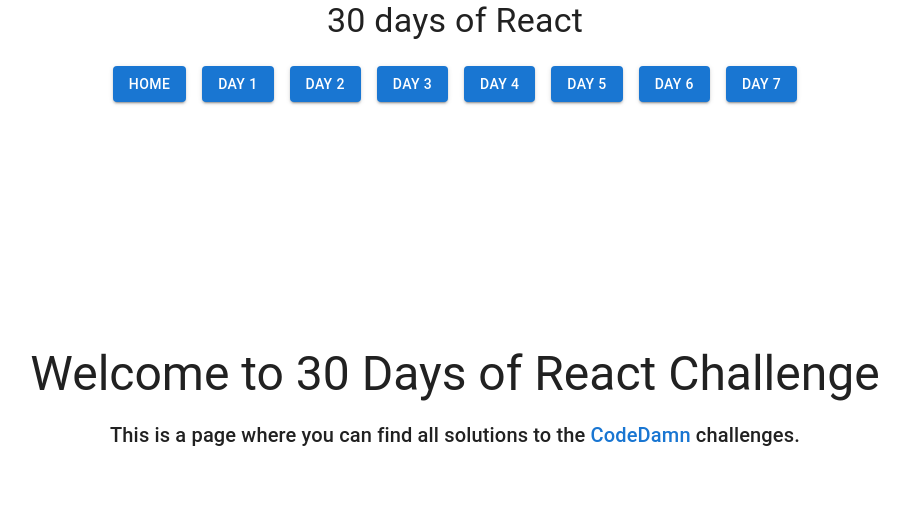
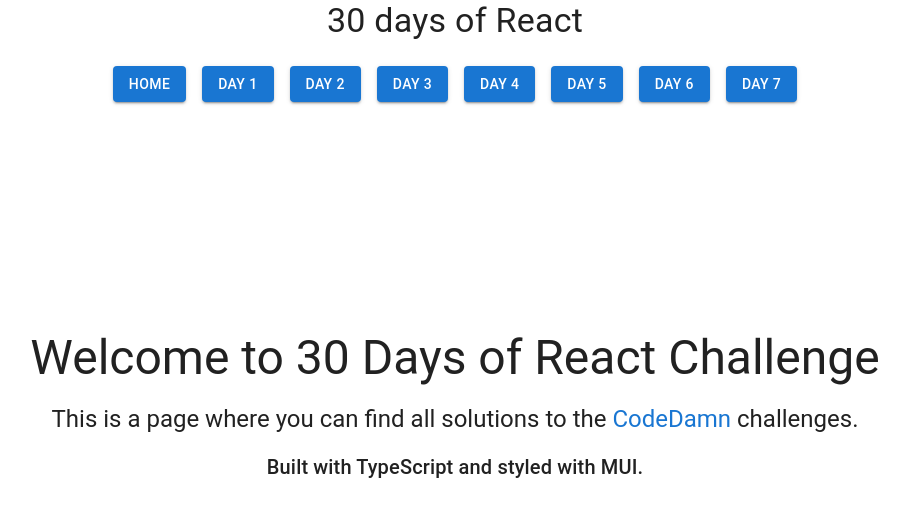
Before and after one commit to Cema2019/codedamn-challenge-30-days-of-react, a React (Vite) app: page / in a window 1280 px wide. Shown: the top 516 px of the page, without its empty margins (185-1094 px from the left). Built offline with nearby package versions, Linux system fonts and the light colour scheme.

Commit message:
Update HomePage

```diff
--- a/components/HomePage.tsx
+++ b/components/HomePage.tsx
@@ -1,6 +1,4 @@
-// HomePage.tsx
 import { Typography, Stack, Link } from "@mui/material";
-import React from "react";
 
 const HomePage = () => {
   return (
@@ -15,7 +13,7 @@ const HomePage = () => {
       <Typography variant="h3" gutterBottom>
         Welcome to 30 Days of React Challenge
       </Typography>
-      <Typography variant="h6" paragraph>
+      <Typography variant="h5" paragraph>
         This is a page where you can find all solutions to the{" "}
         <Link
           href="https://codedamn.com/challenge/30-days-of-react"
@@ -27,6 +25,9 @@ const HomePage = () => {
         </Link>{" "}
         challenges.
       </Typography>
+      <Typography variant="h6">
+        Built with TypeScript and styled with MUI.
+      </Typography>
     </Stack>
   );
 };
--- a/routes/routeConfig.tsx
+++ b/routes/routeConfig.tsx
@@ -1,4 +1,4 @@
-import React from "react";
+
 import HomePage from "../components/HomePage";
 import Tabs from "../components/Tabs";
 import TemperatureConverter from "../components/TemperatureConverter";
@@ -7,8 +7,6 @@ import LoanCalculator from "../components/LoanCalculator";
 import ReactCounterBug from "../components/ReactCounterBug";
 import SimplePagination from "../components/SimplePagination";
 import MultiplicationTable from "../components/MultiplicationTable";
-
-
 
 export const routeConfig = [
   { path: "/", element: <HomePage />, label: "Home"  },
```
